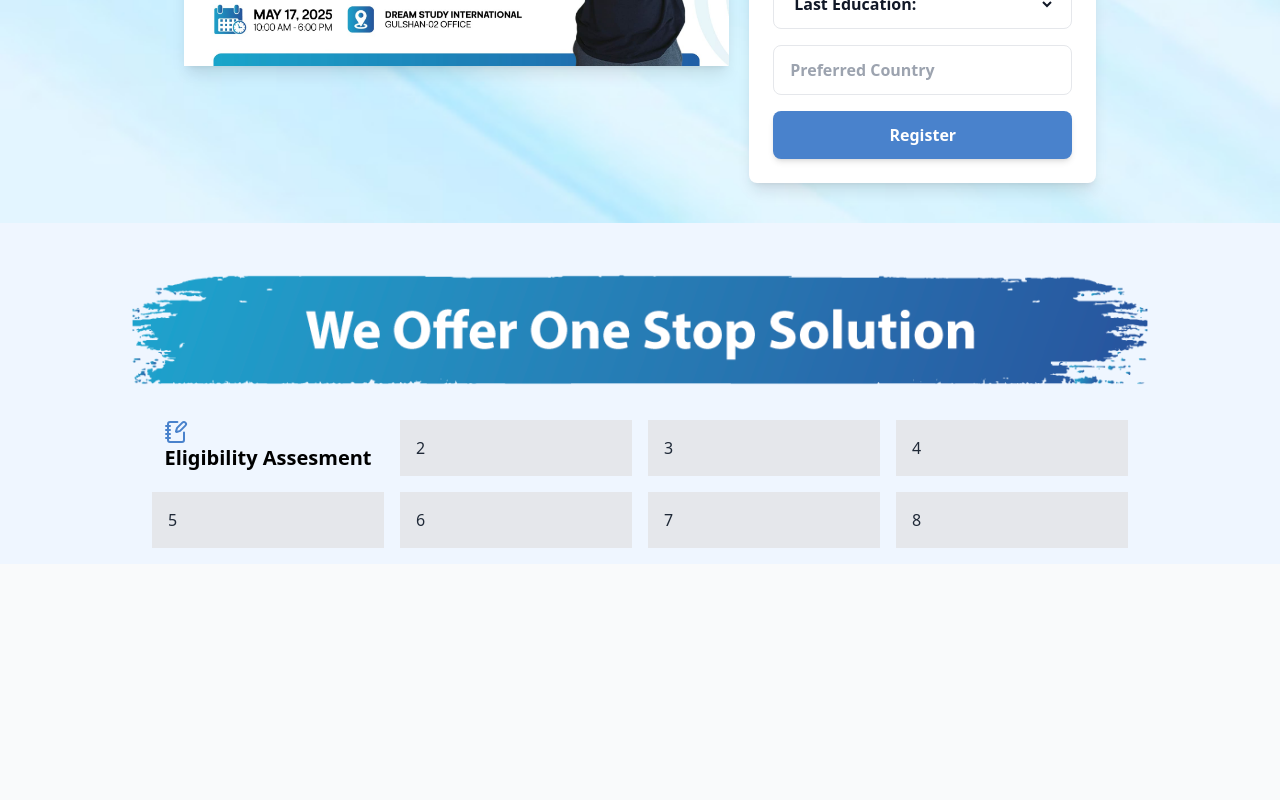
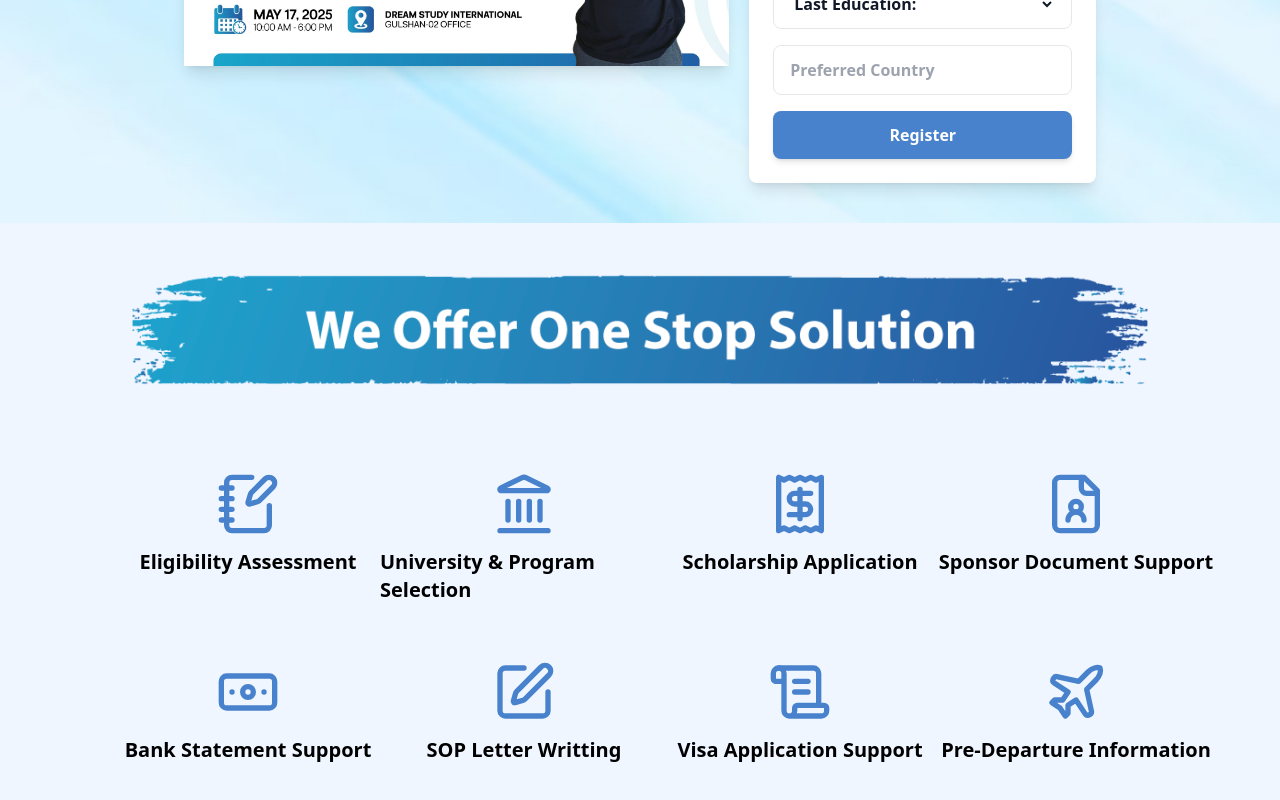
Before and after one commit to AkashSaha01/DreamStudyInternational, a React (Vite) app: page / in a window 1280 px wide. Shown: the part 656-1456 px from the top of the page. Before the commit the page ends 1220 px from the top, so only its background shows below. Built offline with nearby package versions, Linux system fonts and the light colour scheme.

Commit message:
git offer section Done

```diff
--- a/src/App.jsx
+++ b/src/App.jsx
@@ -1,4 +1,13 @@
-import { Camera } from "lucide-react";
+import {
+  Banknote,
+  Camera,
+  FileUser,
+  Landmark,
+  Plane,
+  Receipt,
+  ScrollText,
+  SquarePen,
+} from "lucide-react";
 import {
   Facebook,
   Youtube,
@@ -142,20 +151,81 @@ function App() {
         <div className="py-6 mx-auto">
           <img src="/one-stop-1024x133.png"></img>
         </div>
-        <div className="grid grid-cols-4 grid-rows-2 gap-4 px-6 w-[80%] mx-auto">
-          <div className="flex flex-col text-xl font-bold text-secondary mx-auto ">
-            <NotebookPen />
-            <h2 className="mx-auto text-black items-center">
-              Eligibility Assesment
+        <div className="grid grid-cols-4 grid-rows-2  p-6 w-[90%] mx-auto ">
+          <div className="w-80 flex flex-col text-xl font-semibold text-secondary mx-auto hover:bg-white hover:shadow-xl hover:scale-105 transition-all duration-300 cursor-pointer group p-4 rounded-lg">
+            <div className="items-center align-middle mx-auto p-3 text-xl">
+              <NotebookPen className="w-16 h-auto group-hover:text-secondary transition-all duration-300" />
+            </div>
+            <h2 className="mx-auto text-black items-center align-middle group-hover:text-secondary transition-colors duration-300">
+              Eligibility Assessment
             </h2>
+            <div className="w-12 h-1 bg-blue-500 mx-auto mt-2 transform scale-x-0 group-hover:scale-150 transition-transform duration-300"></div>
           </div>
-          <div className="bg-gray-200 p-4">2</div>
-          <div className="bg-gray-200 p-4">3</div>
-          <div className="bg-gray-200 p-4">4</div>
-          <div className="bg-gray-200 p-4">5</div>
-          <div className="bg-gray-200 p-4">6</div>
-          <div className="bg-gray-200 p-4">7</div>
-          <div className="bg-gray-200 p-4">8</div>
+          <div className="w-80 flex flex-col text-xl font-semibold text-secondary mx-auto hover:bg-white hover:shadow-xl hover:scale-105 transition-all duration-300 cursor-pointer group p-4 rounded-lg">
+            <div className="items-center align-middle mx-auto p-3 text-xl">
+              <Landmark className="w-16 h-auto group-hover:text-secondary transition-all duration-300" />
+            </div>
+
+            <h2 className="mx-auto text-black items-center align-middle group-hover:text-secondary transition-colors duration-300">
+              University & Program Selection
+            </h2>
+            <div className="w-12 h-1 bg-blue-500 mx-auto mt-2 transform scale-x-0 group-hover:scale-150 transition-transform duration-300"></div>
+          </div>
+          <div className="w-80 flex flex-col text-xl font-semibold text-secondary mx-auto hover:bg-white hover:shadow-xl hover:scale-105 transition-all duration-300 cursor-pointer group p-4 rounded-lg">
+            <div className="items-center align-middle mx-auto p-3 text-xl">
+              <Receipt className="w-16 h-auto group-hover:text-secondary transition-all duration-300" />
+            </div>
+            <h2 className="mx-auto text-black items-center align-middle group-hover:text-secondary transition-colors duration-300">
+              Scholarship Application
+            </h2>
+            <div className="w-12 h-1 bg-blue-500 mx-auto mt-2 transform scale-x-0 group-hover:scale-150 transition-transform duration-300"></div>
+          </div>
+          <div className="w-80 flex flex-col text-xl font-semibold text-secondary mx-auto hover:bg-white hover:shadow-xl hover:scale-105 transition-all duration-300 cursor-pointer group p-4 rounded-lg">
+            <div className="items-center align-middle mx-auto p-3 text-xl">
+              <FileUser className="w-16 h-auto group-hover:text-secondary transition-all duration-300" />
+            </div>
+            <h2 className="mx-auto text-black items-center align-middle group-hover:text-secondary transition-colors duration-300">
+              Sponsor Document Support
+            </h2>
+            <div className="w-12 h-1 bg-blue-500 mx-auto mt-2 transform scale-x-0 group-hover:scale-150 transition-transform duration-300"></div>
+          </div>
+
+          <div className="w-80 flex flex-col text-xl font-semibold text-secondary mx-auto hover:bg-white hover:shadow-xl hover:scale-105 transition-all duration-300 cursor-pointer group p-4 rounded-lg">
+            <div className="items-center align-middle mx-auto p-3 text-xl">
+              <Banknote className="w-16 h-auto group-hover:text-secondary transition-all duration-300" />
+            </div>
+            <h2 className="mx-auto text-black items-center align-middle group-hover:text-secondary transition-colors duration-300">
+              Bank Statement Support
+            </h2>
+            <div className="w-12 h-1 bg-blue-500 mx-auto mt-2 transform scale-x-0 group-hover:scale-150 transition-transform duration-300"></div>
+          </div>
+          <div className="w-80 flex flex-col text-xl font-semibold text-secondary mx-auto hover:bg-white hover:shadow-xl hover:scale-105 transition-all duration-300 cursor-pointer group p-4 rounded-lg">
+            <div className="items-center align-middle mx-auto p-3 text-xl">
+              <SquarePen className="w-16 h-auto group-hover:text-secondary transition-all duration-300" />
+            </div>
+            <h2 className="mx-auto text-black items-center align-middle group-hover:text-secondary transition-colors duration-300">
+              SOP Letter Writting
+            </h2>
+            <div className="w-12 h-1 bg-blue-500 mx-auto mt-2 transform scale-x-0 group-hover:scale-150 transition-transform duration-300"></div>
+          </div>
+          <div className="w-80 flex flex-col text-xl font-semibold text-secondary mx-auto hover:bg-white hover:shadow-xl hover:scale-105 transition-all duration-300 cursor-pointer group p-4 rounded-lg">
+            <div className="items-center align-middle mx-auto p-3 text-xl">
+              <ScrollText className="w-16 h-auto group-hover:text-secondary transition-all duration-300" />
+            </div>
+            <h2 className="mx-auto text-black items-center align-middle group-hover:text-secondary transition-colors duration-300">
+              Visa Application Support
+            </h2>
+            <div className="w-12 h-1 bg-blue-500 mx-auto mt-2 transform scale-x-0 group-hover:scale-150 transition-transform duration-300"></div>
+          </div>
+          <div className="w-80 flex flex-col text-xl font-semibold text-secondary mx-auto hover:bg-white hover:shadow-xl hover:scale-105 transition-all duration-300 cursor-pointer group p-4 rounded-lg">
+            <div className="items-center align-middle mx-auto p-3 text-xl">
+              <Plane className="w-16 h-auto group-hover:text-secondary transition-all duration-300" />
+            </div>
+            <h2 className="mx-auto text-black group-hover:text-secondary transition-colors duration-300">
+              Pre-Departure Information
+            </h2>
+            <div className="w-12 h-1 bg-blue-500 mx-auto mt-2 transform scale-x-0 group-hover:scale-x-150 transition-transform duration-300"></div>
+          </div>
         </div>
       </div>
     </div>
```
